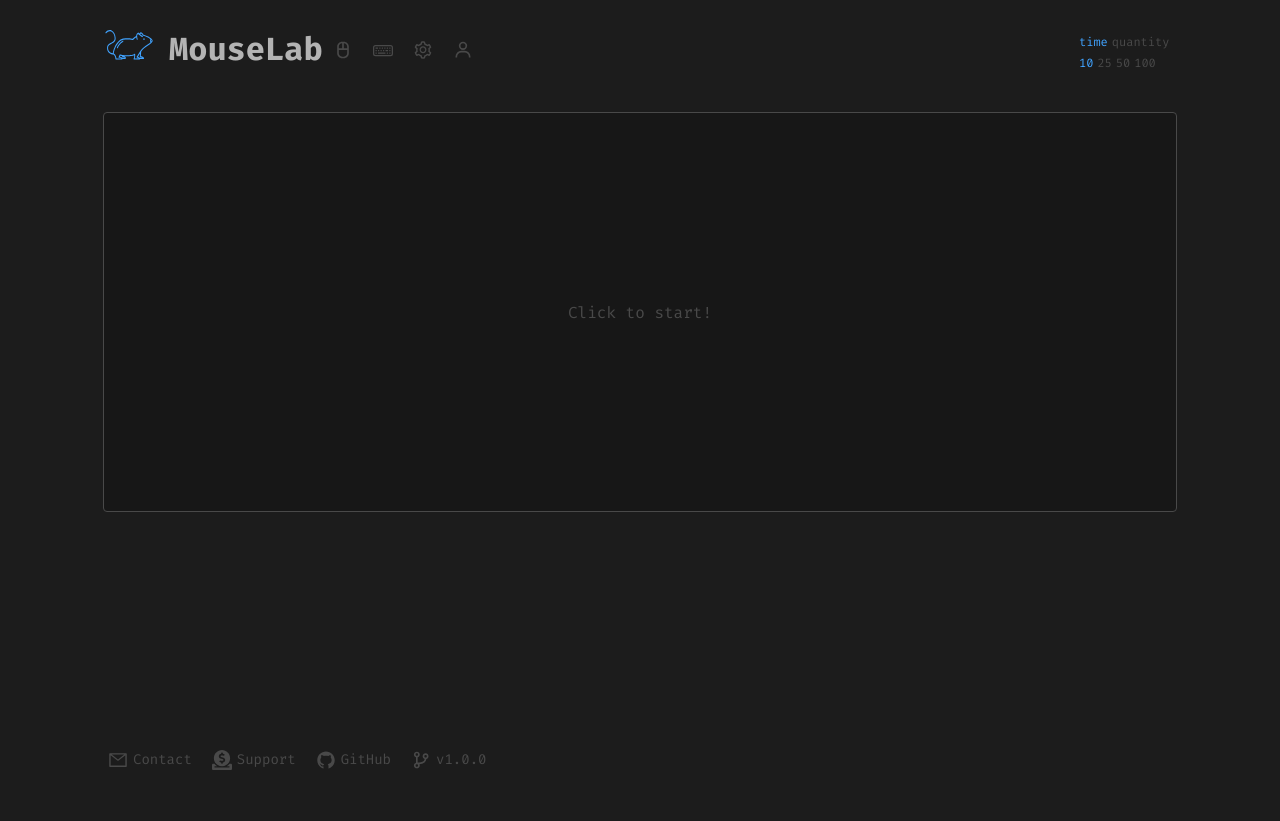
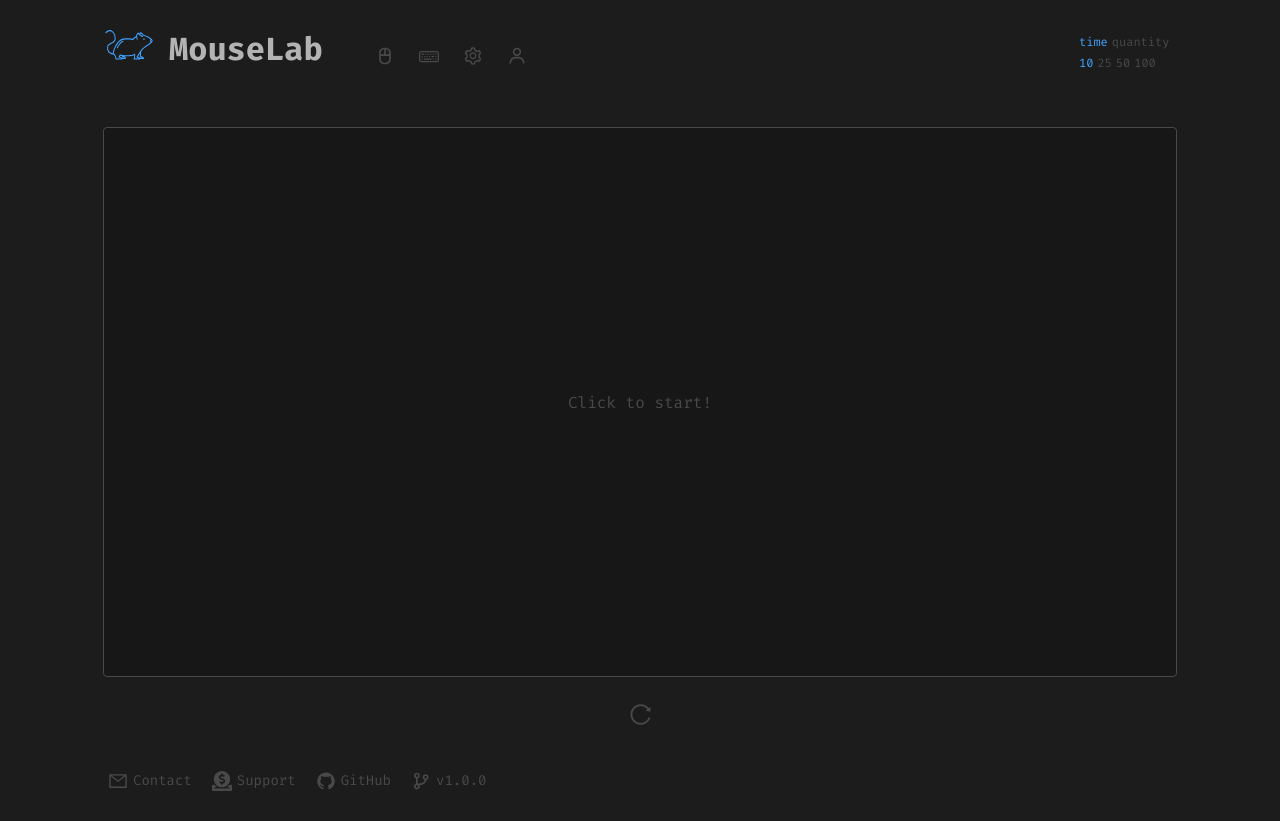
Before and after one commit to Shiroyam/Mouselab, a Next.js app: page / in a window 1280 px wide. Before the commit the page ends 800 px from the top, so only its background shows below. Built offline with nearby package versions, Linux system fonts and the light colour scheme.

Commit message:
сделал роутинг account + setting, логику старта игры, переделал icon под button

```diff
--- a/components/field/Field.tsx
+++ b/components/field/Field.tsx
@@ -1,10 +1,26 @@
-import { FC } from "react";
+import { FC, useState } from "react";
+import { Button } from "../ui/button/Button";
+import { AiOutlineReload } from "react-icons/ai";
 import styles from "./field.module.scss";
 
 export const Field: FC = () => {
+  const [flag, setFlag] = useState<boolean>(true);
+
   return (
-    <div style={{ width: "100%", height: 400 }} className={styles.field}>
-      <div className={styles.start}>Click to start!</div>
-    </div>
+    <>
+      <div style={{ width: "100%", height: 550 }} className={styles.field}>
+        {flag && (
+          <div onClick={() => setFlag(false)} className={styles.start}>
+            Click to start!
+          </div>
+        )}
+      </div>
+      <Button textButton={true}>
+        <AiOutlineReload
+          onClick={() => setFlag(true)}
+          className={styles.reload}
+        />
+      </Button>
+    </>
   );
 };
--- a/components/field/field.module.scss
+++ b/components/field/field.module.scss
@@ -19,3 +19,9 @@
         }
     }
 }
+
+.reload{
+    margin-top: 25px;
+    width: 25px;
+    height: 25px;
+}
--- a/components/nav/Nav.tsx
+++ b/components/nav/Nav.tsx
@@ -3,14 +3,40 @@ import { BiMouseAlt, BiUser } from "react-icons/bi";
 import { AiOutlineSetting } from "react-icons/ai";
 import { BsKeyboard } from "react-icons/bs";
 import styles from "./nav.module.scss";
+import Link from "next/link";
+import { Button } from "../ui/button/Button";
 
 export const Nav: FC = () => {
   return (
-    <div className={styles.nav}>
-      <BiMouseAlt className={styles.logo} />
-      <BsKeyboard className={styles.logo} />
-      <AiOutlineSetting className={styles.logo} />
-      <BiUser className={styles.logo} />
-    </div>
+    <ul className={styles.nav}>
+      <li>
+        <Link href="/">
+          <Button textButton={true}>
+            <BiMouseAlt className={styles.logo} />
+          </Button>
+        </Link>
+      </li>
+      <li>
+        <Link href="/">
+          <Button textButton={true}>
+            <BsKeyboard className={styles.logo} />
+          </Button>
+        </Link>
+      </li>
+      <li>
+        <Link href="/setting">
+          <Button textButton={true}>
+            <AiOutlineSetting className={styles.logo} />
+          </Button>
+        </Link>
+      </li>
+      <li>
+        <Link href="/account">
+          <Button textButton={true}>
+            <BiUser className={styles.logo} />
+          </Button>
+        </Link>
+      </li>
+    </ul>
   );
 };
--- a/components/nav/nav.module.scss
+++ b/components/nav/nav.module.scss
@@ -1,21 +1,11 @@
 @use "../../styles/var.scss" as varible;
 
 .nav {
-  margin-top: 10px;
+  display: flex;
+  list-style: none;
   .logo {
     width: 20px;
     height: 20px;
-    cursor: pointer;
     margin: 0 10px;
-    color: varible.$color--ui;
-    transition: all 0.4s;
-
-    &:hover {
-      color: varible.$color--secondary;
-    }
-
-    &:active {
-      color: varible.$color--ui;
-    }
   }
 }
--- a/components/ui/button/Button.tsx
+++ b/components/ui/button/Button.tsx
@@ -1,4 +1,4 @@
-import { ButtonHTMLAttributes, DetailedHTMLProps, FC } from "react";
+import { ButtonHTMLAttributes, DetailedHTMLProps, FC, ReactNode } from "react";
 import cn from "classnames";
 import styles from "./button.module.scss";
 
@@ -7,7 +7,7 @@ interface IButton
     ButtonHTMLAttributes<HTMLButtonElement>,
     HTMLButtonElement
   > {
-  children: string;
+  children: string | ReactNode;
   active?: boolean;
   textButton?: boolean;
   textButtunActive?: boolean;
--- a/hoc/Layout/layout.module.scss
+++ b/hoc/Layout/layout.module.scss
@@ -19,7 +19,8 @@
   .body {
     grid-area: body;
     display: flex;
-    justify-content: center;
+    align-items: center;
+    flex-direction: column;
   }
   .footer {
     grid-area: footer;
```
Also changed, not shown: pages/account.tsx (added, +7 -0 lines), pages/setting.tsx (added, +7 -0 lines), components/config/Config.tsx (line endings or trailing spaces).
